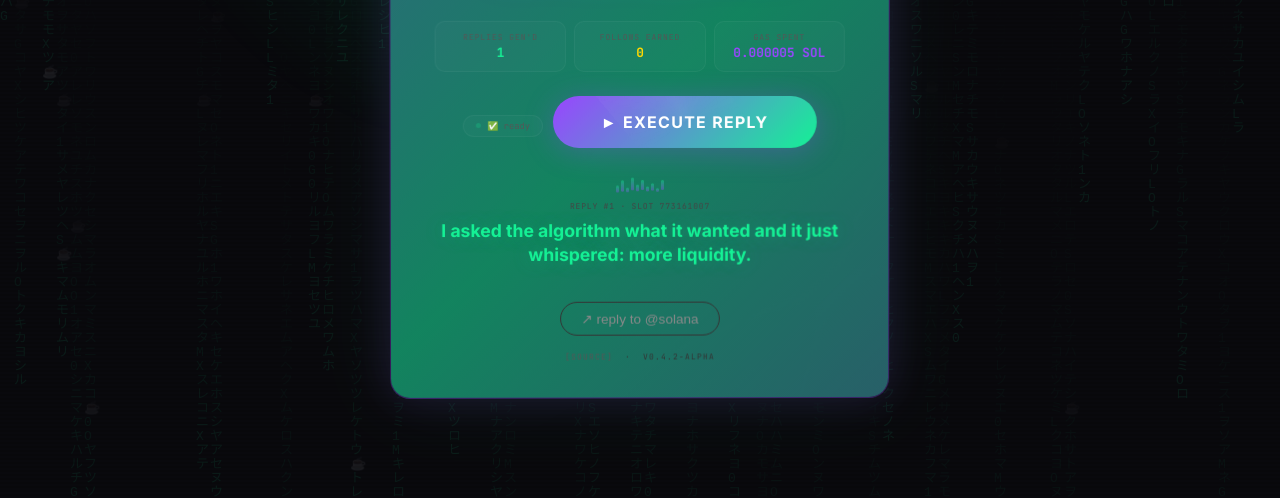
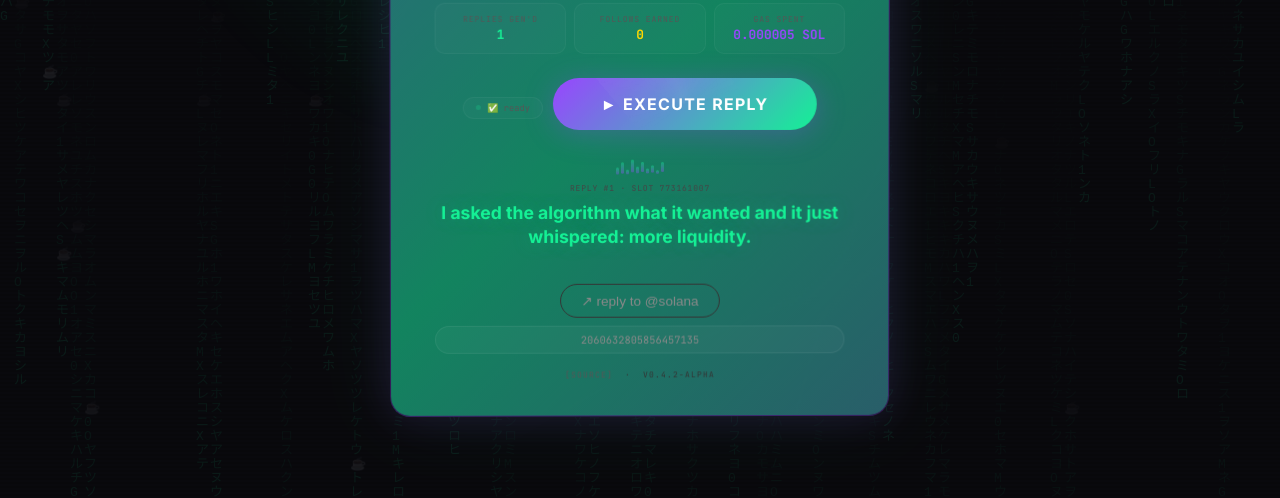
Before and after one commit to water-bear86/solreplies, a plain HTML site: page index.html in a window 1280 px wide. Both pictures are taken after a click on the button "↗ reply to @solana". Shown: the part 302-800 px from the top of the page. Drawn offline with Linux system fonts and the light colour scheme.

Commit message:
feat: dynamic tweet target input

```diff
--- a/index.html
+++ b/index.html
@@ -356,6 +356,30 @@
     border-color:#555;
   }
 
+  .target-row {
+    margin-top: 8px;
+  }
+  .target-input {
+    width: 100%;
+    background: rgba(255,255,255,.03);
+    border: 1px solid rgba(255,255,255,.06);
+    border-radius: 20px;
+    padding: 6px 14px;
+    color: #888;
+    font-family: 'JetBrains Mono', monospace;
+    font-size: .65rem;
+    text-align: center;
+    outline: none;
+    transition: border-color .15s;
+  }
+  .target-input:focus {
+    border-color: rgba(153,69,255,.4);
+    color: #ccc;
+  }
+  .target-input::placeholder {
+    color: #444;
+  }
+
   .footer {
     margin-top: 16px;
     font-size: .5rem;
@@ -475,6 +499,10 @@
 
     <div class="btn-row">
       <button class="secondary" id="replyBtn">↗ reply to @solana</button>
+    </div>
+
+    <div class="target-row">
+      <input class="target-input" id="targetInput" type="text" placeholder="paste tweet URL or ID" value="2060632805856457135">
     </div>
 
     <div class="footer">
@@ -760,9 +788,16 @@
   });
 
   // ── reply to @solana ──
+  function getTweetId() {
+    const val = document.getElementById('targetInput').value.trim();
+    const m = val.match(/(?:x\.com|twitter\.com)\/\w+\/status\/(\d+)/);
+    return m ? m[1] : val;
+  }
+
   document.getElementById('replyBtn').addEventListener('click', () => {
     if (lastText) {
-      window.open(`https://x.com/intent/post?in_reply_to=2060632805856457135&text=${encodeURIComponent(lastText + '\n\nreply generated by solanareplygenerator.lol')}`, '_blank');
+      const id = getTweetId();
+      window.open(`https://x.com/intent/post?in_reply_to=${id}&text=${encodeURIComponent(lastText + '\n\nreply generated by solanareplygenerator.lol')}`, '_blank');
     }
   });
 
```
